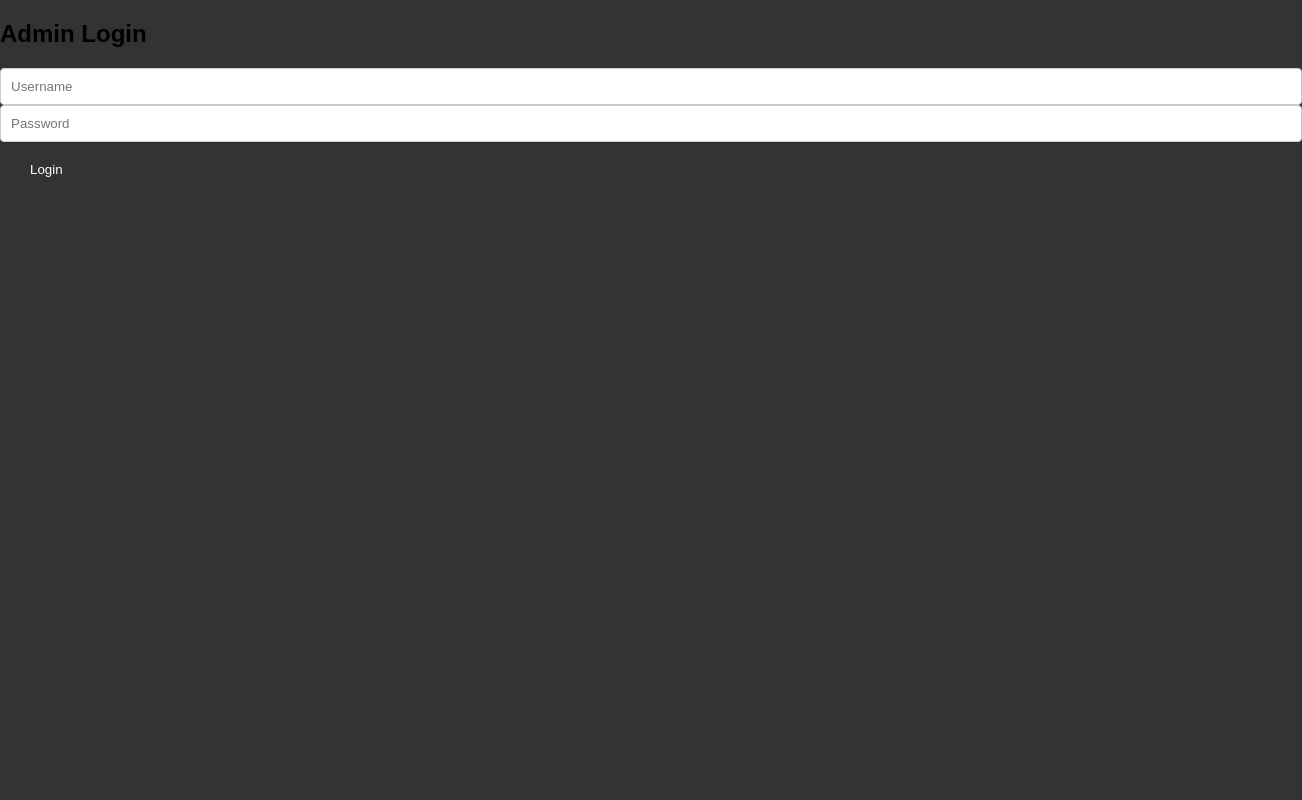
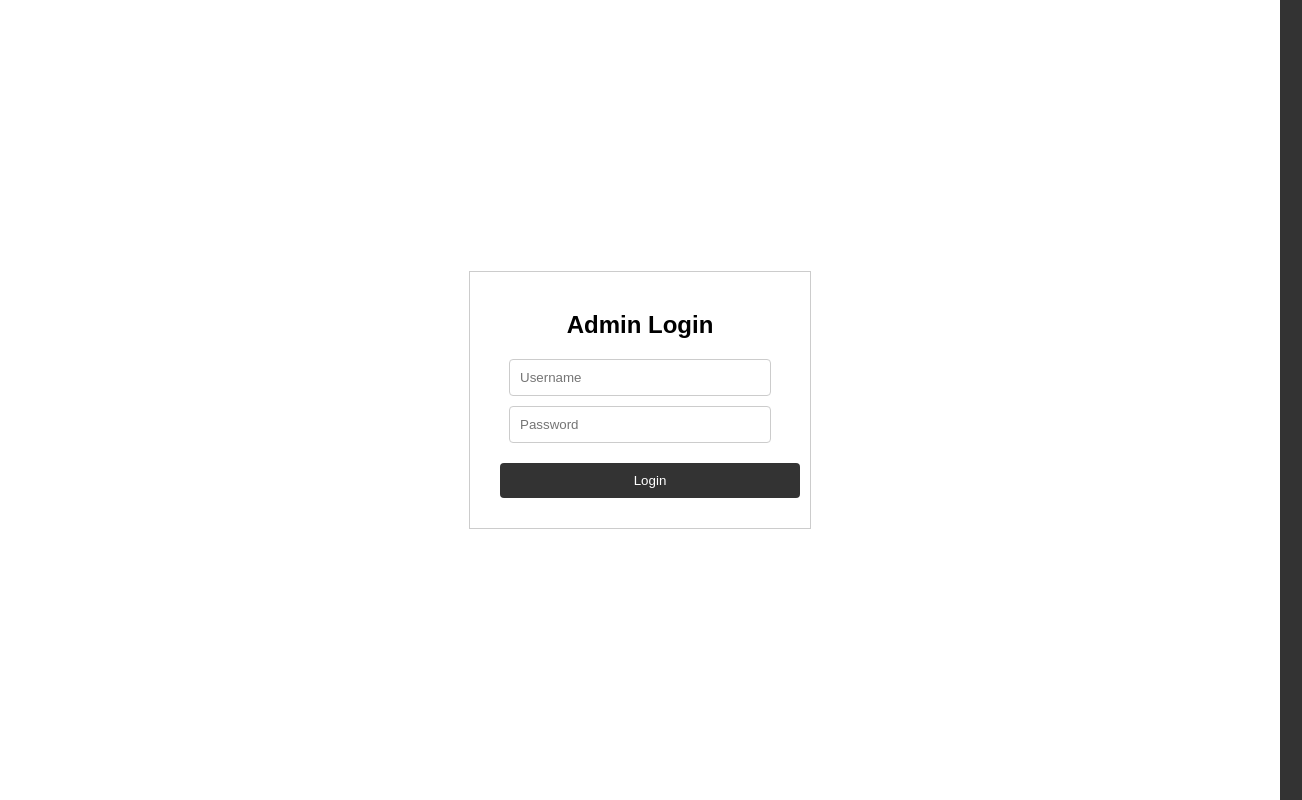
Before and after one commit to dkrmentor/ride-sharing-admin-panel, a React (Create React App) app in the folder adminpanel/: page / in a window 1280 px wide. Shown: the whole page, 1302 px wide, since content can reach past the window. Built offline with nearby package versions, Linux system fonts and the light colour scheme.

Commit message:
done styling

```diff
--- a/adminpanel/src/App.css
+++ b/adminpanel/src/App.css
@@ -7,6 +7,42 @@ body {
   background-color: #333;
 
 }
+
+/* /////////////login////////////// */
+.login {
+  display: flex;
+  justify-content: center;
+  align-items: center;
+  height: 100vh;
+  background: white;
+}
+
+.login-box {
+  width: 300px;
+  border: 1px solid #ccc;
+  padding: 20px;
+  text-align: center;
+}
+
+.login-box h2 {
+  margin-bottom: 20px;
+}
+
+.login-box input[type="text"] , .login-box input[type="password"] {
+  width: 80%;
+  margin-bottom: 10px;
+  padding: 10px;
+}
+
+.login-box button {
+  width: 100%;
+  padding: 10px;
+  background-color: #333;
+  color: #fff;
+  border: none;
+  cursor: pointer;
+}
+
 
 .layout-container {
   display: flex;
@@ -157,11 +193,13 @@ button:hover {
   padding: 0px 20px;
   justify-content: space-between;
 }
+
 .driver-item-info {
   display: flex;
   align-items: center;
   gap: 20px;
 }
+
 /* //////////////////user////////////////// */
 .user-info {
   display: flex;
@@ -178,11 +216,13 @@ button:hover {
   justify-content: space-between;
   padding: 0px 20px;
 }
+
 .user-item-info {
   display: flex;
   align-items: center;
   gap: 20px;
 }
+
 /* //////////////////active-listing////////////////// */
 
 .active-listings .active-item {
--- a/adminpanel/src/components/AdminLogin.js
+++ b/adminpanel/src/components/AdminLogin.js
@@ -16,7 +16,7 @@ const AdminLogin = () => {
   };
 
   return (
-    <div className="login-container">
+    <div className="login">
       <div className="login-box">
         <h2>Admin Login</h2>
         <input
```
